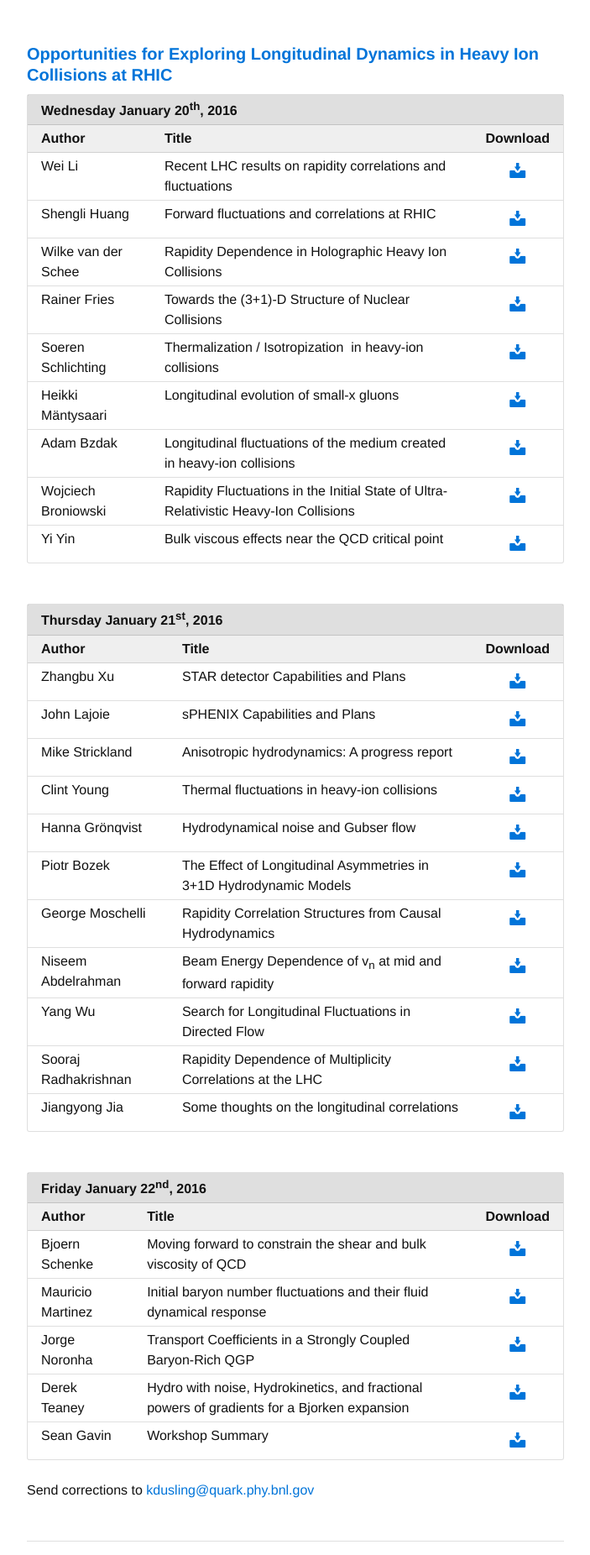
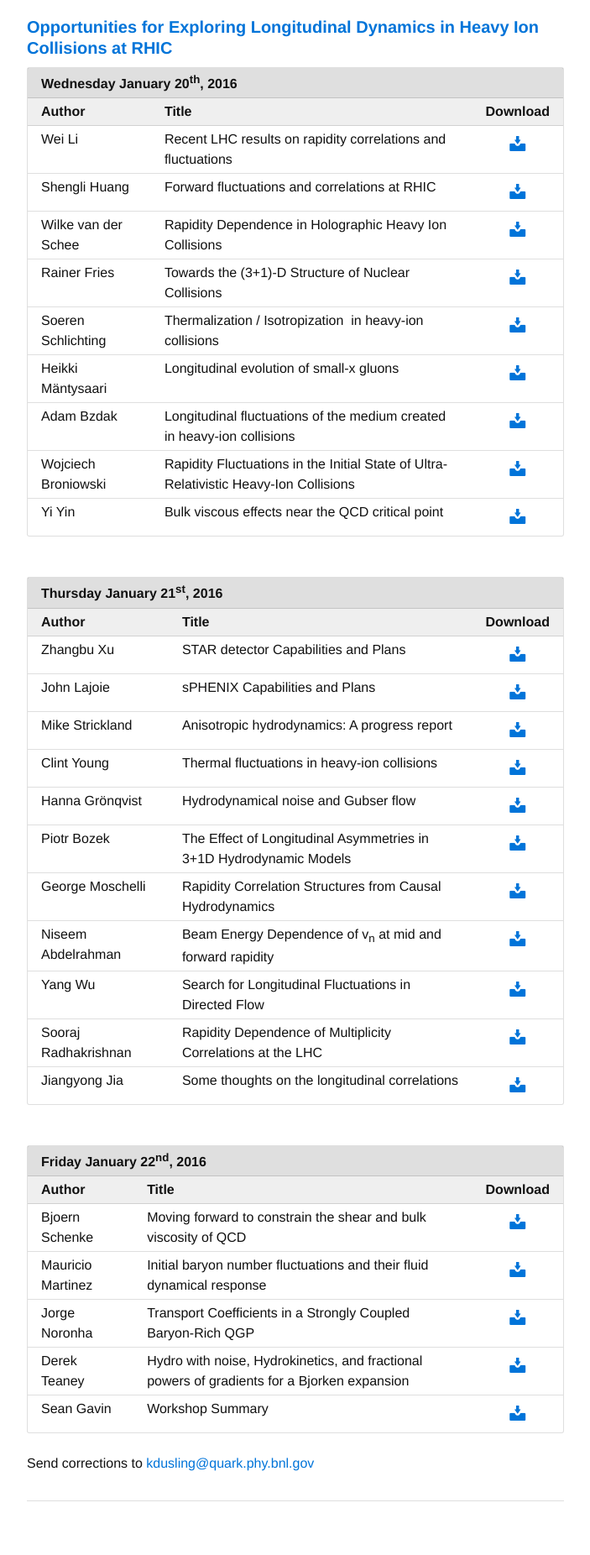
Before and after one commit to kdusling/kdusling.github.io, a Jekyll site: the page built from misc/oeld2016.html, in a window 1280 px wide. Shown: the whole page at 84% size, without its empty margins (288-991 px from the left). Built offline with Jekyll 4.4.1, drawn with Linux system fonts in a browser that asks for light colours; after the commit the page ends 1804 px from its top, so only the background shows below that.

Commit message:
Update oeld2016.html

```diff
--- a/misc/oeld2016.html
+++ b/misc/oeld2016.html
@@ -3,7 +3,7 @@ layout: default
 title: Opportunities for Exploring Longitudinal Dynamics in Heavy Ion Collisions at RHIC
 ---
 
-<section class="container px0 py2">
+<section class="container p0">
 
 <h3><a href="https://www.bnl.gov/oeld2016/">Opportunities for Exploring Longitudinal Dynamics in Heavy Ion Collisions at RHIC</a></h3>
 
```
